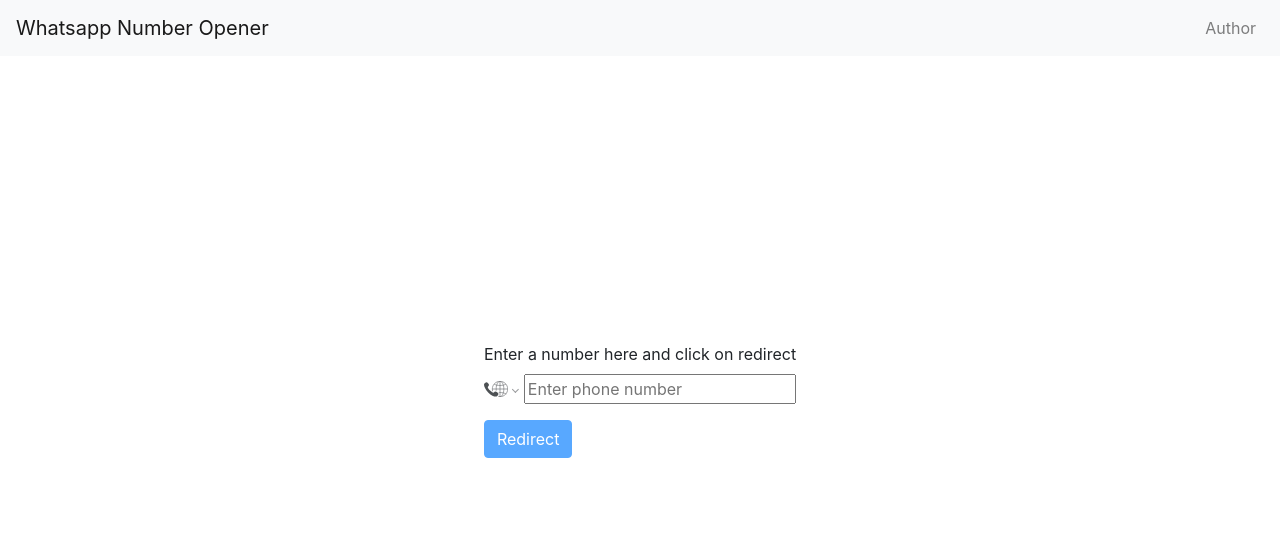
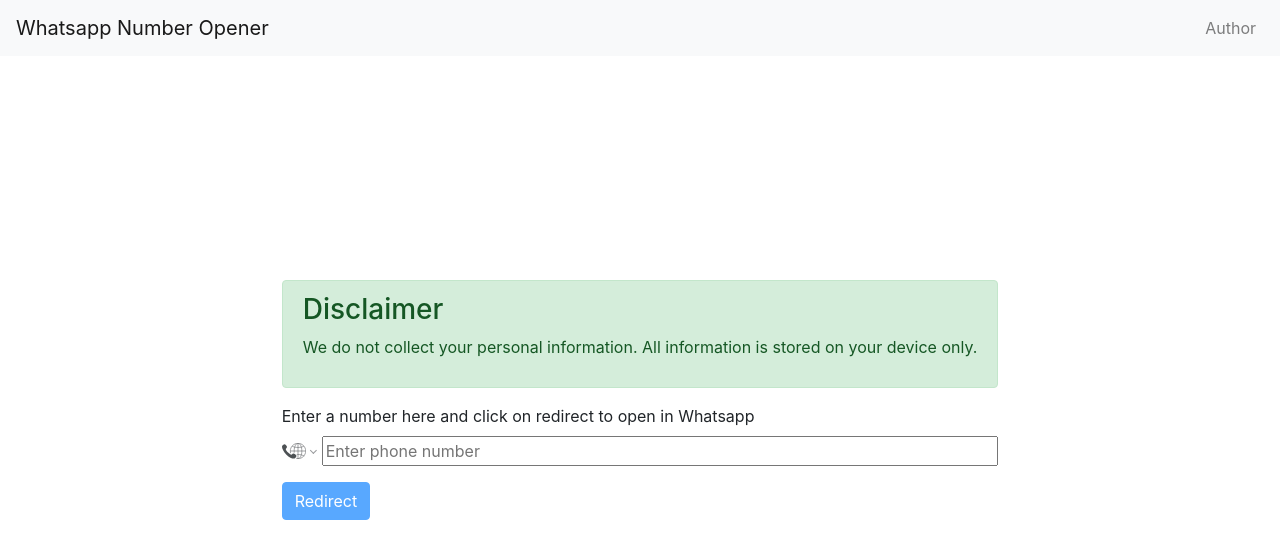
Before and after one commit to rghose/whatsapp-number-opener, a React (Create React App) app: page / in a window 1280 px wide. Shown: the top 558 px of the page. Built offline with nearby package versions, Linux system fonts and the light colour scheme.

Commit message:
added disclaimer and some text

```diff
--- a/src/App.js
+++ b/src/App.js
@@ -2,7 +2,7 @@
 import 'react-phone-number-input/style.css'
 import { isValidPhoneNumber } from 'react-phone-number-input'
 import Phone from 'react-phone-number-input'
-import { Button, Label, Form } from 'reactstrap';
+import { Button, Label, Form, Alert } from 'reactstrap';
 import 'bootstrap/dist/css/bootstrap.min.css';
 import Header from './Header';
 
@@ -24,9 +24,17 @@
         return (
           <div className="container">
             <Header />
+            <div>
+                <Alert color="success">
+                    <h3 className="alert-heading">Disclaimer</h3>
+                    <p>
+                        We do not collect your personal information. All information is stored on your device only.
+                    </p>
+                </Alert>
+            </div>
 	        <Form>
 	            <div className="form-group">
-	                <Label for="idPhone">Enter a number here and click on redirect</Label>
+	                <Label for="idPhone">Enter a number here and click on redirect to open in Whatsapp</Label>
     		        <Phone
     		            id="idPhone"
 	    		        placeholder="Enter phone number"
```
